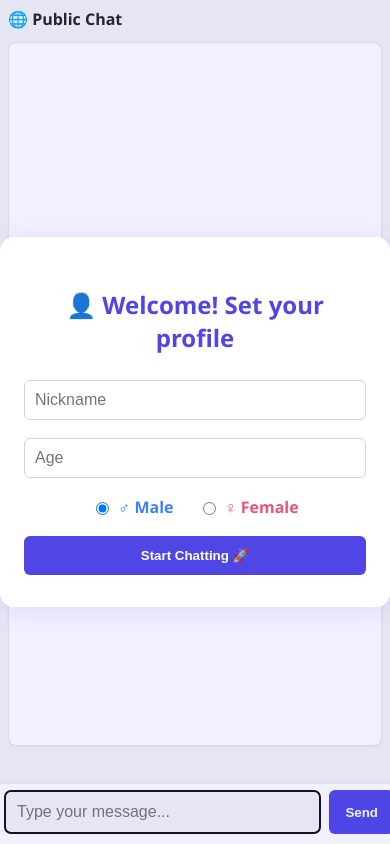
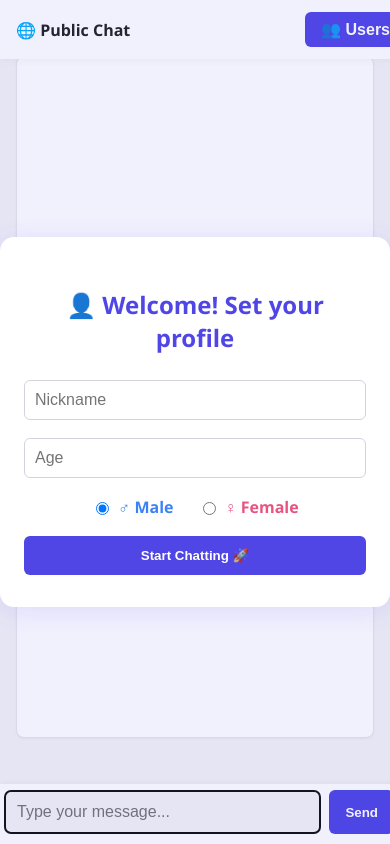
Before and after one commit to Roshan-Pokharel/anonymous_chatBot, a website: page public/index.html in a window 390 px wide. Drawn offline with nearby package versions, Linux system fonts and the light colour scheme; no server answers.

Commit message:
fixing nav bar

```diff
--- a/public/index.html
+++ b/public/index.html
@@ -39,7 +39,6 @@
       #roomTitle {
         font-size: 1.2rem;
         font-weight: 600;
-        margin-bottom: 12px;
       }
       #messages {
         flex: 1;
@@ -118,6 +117,27 @@
       .user:hover {
         background: #e5e7eb;
       }
+      #topBar {
+        width: 100vw;
+        background: #fff;
+        padding: 12px 16px;
+        box-shadow: 0 2px 8px rgba(0, 0, 0, 0.04);
+        display: flex;
+        align-items: center;
+        justify-content: space-between;
+        position: relative;
+        z-index: 20;
+      }
+      #showUsersBtn {
+        background: #4f46e5;
+        color: #fff;
+        border: none;
+        border-radius: 6px;
+        font-weight: 600;
+        padding: 8px 16px;
+        cursor: pointer;
+        font-size: 16px;
+      }
       @media (max-width: 768px) {
         .container {
           flex-direction: column;
@@ -126,12 +146,16 @@
         #sidebar {
           display: none;
         }
+        #topBar {
+          position: fixed;
+          top: 0;
+          left: 0;
+          right: 0;
+          width: 100vw;
+          z-index: 20;
+        }
         #chat {
-          flex: 1;
-          display: flex;
-          flex-direction: column;
-          padding: 8px;
-          min-height: 0;
+          padding-top: 56px; /* Height of topBar */
         }
         #form {
           flex-direction: row;
@@ -273,13 +297,16 @@
         </button>
       </div>
     </div>
+    <div id="topBar">
+      <span id="roomTitle">🌐 Public Chat</span>
+      <button id="showUsersBtn">👥 Users</button>
+    </div>
     <div class="container">
       <div id="sidebar">
         <h3 style="margin-bottom: 12px">👥 Users</h3>
         <div id="userList"></div>
       </div>
       <div id="chat">
-        <div id="roomTitle">🌐 Public Chat</div>
         <div id="messages"></div>
         <form id="form" autocomplete="off">
           <input
--- a/public/script.js
+++ b/public/script.js
@@ -1,9 +1,11 @@
+// filepath: c:\Users\rosha\anonymous_chatBot\public\script.js
 const socket = io();
 const form = document.getElementById("form");
 const input = document.getElementById("input");
 const messages = document.getElementById("messages");
 const userList = document.getElementById("userList");
 const roomTitle = document.getElementById("roomTitle");
+const showUsersBtn = document.getElementById("showUsersBtn");
 
 // Modal elements
 const userModal = document.getElementById("userModal");
@@ -104,42 +106,6 @@ socket.on("user list", (users) => {
   latestUsers = users;
   userList.innerHTML = "";
 
-  const publicBtn = document.createElement("div");
-  publicBtn.className = "user";
-  publicBtn.textContent = "🌐 Public Room";
-  publicBtn.onclick = () => {
-    // Show all users modal on mobile
-    if (window.innerWidth <= 768) {
-      allUsersList.innerHTML = "";
-      // Show count at the top
-      const countDiv = document.createElement("div");
-      countDiv.style =
-        "text-align:center;margin-bottom:8px;color:#4f46e5;font-weight:600;";
-      countDiv.textContent = `Online Users: ${latestUsers.length}`;
-      allUsersList.appendChild(countDiv);
-
-      latestUsers.forEach((user) => {
-        const div = document.createElement("div");
-        div.className = "user";
-        div.innerHTML = `<span style="color:${getNameColor(
-          user.gender
-        )};font-weight:600;">
-          ${user.name} ${getGenderSymbol(user.gender)}${
-          user.age ? " · " + user.age : ""
-        }</span>`;
-        allUsersList.appendChild(div);
-      });
-      allUsersModal.style.display = "flex";
-      return;
-    }
-    // Normal public room logic for desktop
-    currentRoom = "public";
-    roomTitle.textContent = "🌐 Public Chat";
-    messages.innerHTML = "";
-    socket.emit("join room", currentRoom);
-  };
-  userList.appendChild(publicBtn);
-
   users.forEach((user) => {
     const div = document.createElement("div");
     div.className = "user";
@@ -161,6 +127,31 @@ socket.on("user list", (users) => {
   });
 });
 
+// Show online users modal when clicking "Users" button (mobile)
+showUsersBtn.onclick = () => {
+  if (window.innerWidth <= 768) {
+    allUsersList.innerHTML = "";
+    const countDiv = document.createElement("div");
+    countDiv.style =
+      "text-align:center;margin-bottom:8px;color:#4f46e5;font-weight:600;";
+    countDiv.textContent = `Online Users: ${latestUsers.length}`;
+    allUsersList.appendChild(countDiv);
+
+    latestUsers.forEach((user) => {
+      const div = document.createElement("div");
+      div.className = "user";
+      div.innerHTML = `<span style="color:${getNameColor(
+        user.gender
+      )};font-weight:600;">
+        ${user.name} ${getGenderSymbol(user.gender)}${
+        user.age ? " · " + user.age : ""
+      }</span>`;
+      allUsersList.appendChild(div);
+    });
+    allUsersModal.style.display = "flex";
+  }
+};
+
 // Hide all users modal when clicking outside (optional UX)
 allUsersModal.addEventListener("click", (e) => {
   if (e.target === allUsersModal) {
```
